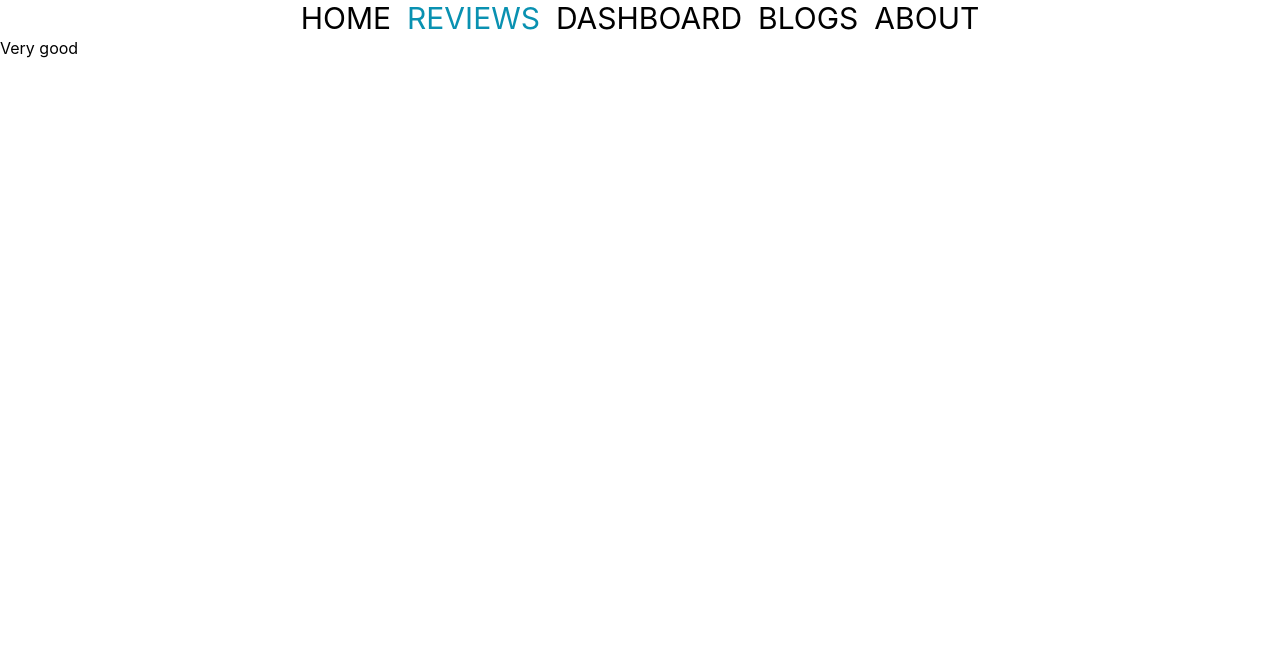
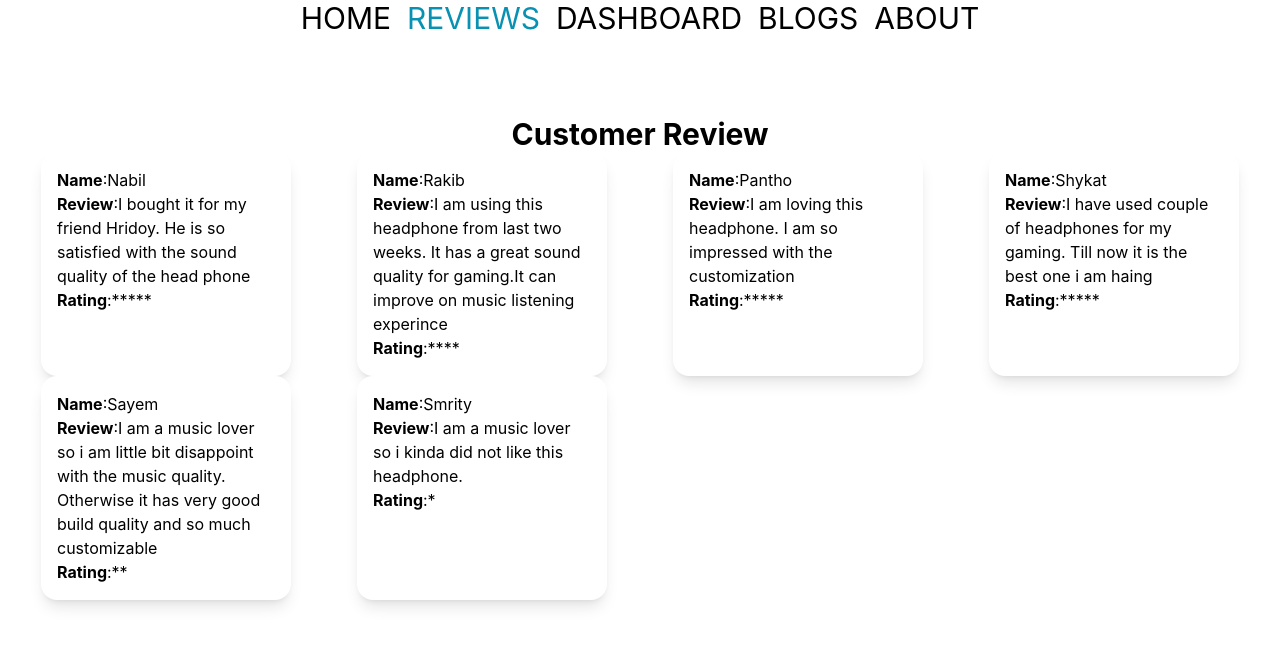
Before and after one commit to Hridoyshom/headohone-review, a React (Create React App) app: page /Reviews in a window 1280 px wide. Shown: the top 646 px of the page. Built offline with nearby package versions, Linux system fonts and the light colour scheme.

Commit message:
reviews showed

```diff
--- a/public/data.json
+++ b/public/data.json
@@ -3,36 +3,36 @@
         "id": 1,
         "name": "Nabil",
         "Review": "I bought it for my friend Hridoy. He is so satisfied with the sound quality of the head phone",
-        "Rating": "5*"
+        "Rating": "*****"
     },
     {
         "id": 2,
         "name": "Rakib",
         "Review": "I am using this headphone from last two weeks. It has a great sound quality for gaming.It can improve on music listening experince ",
-        "Rating": "4*"
+        "Rating": "****"
     },
     {
         "id": 3,
         "name": "Pantho",
         "Review": "I am loving this headphone. I am so impressed with the customization",
-        "Rating": "5*"
+        "Rating": "*****"
     },
     {
         "id": 4,
         "name": "Shykat",
         "Review": "I have used couple of headphones for my gaming. Till now it is the best one i am haing",
-        "Rating": "5*"
+        "Rating": "*****"
     },
     {
         "id": 5,
         "name": "Sayem",
         "Review": "I am a music lover so i am little bit disappoint with the music quality. Otherwise it has very good build quality and so much customizable ",
-        "Rating": "2*"
+        "Rating": "**"
     },
     {
         "id": 6,
         "name": "Smrity",
         "Review": "I am a music lover so i kinda did not like this headphone.",
-        "Rating": "1*"
+        "Rating": "*"
     }
 ]
--- /dev/null
+++ b/src/ReviewCard/ReviewCard.js
@@ -0,0 +1,14 @@
+import React from 'react';
+import Reviews from './../Reviews/Reviews';
+
+const ReviewCard = ({ review }) => {
+    return (
+        <div className='shadow-lg rounded-2xl w-[250px] bg-white p-4  ' >
+            <p><span className='font-bold' >Name</span>:{review.name}</p>
+            <p><span className='font-bold' >Review</span>:{review.Review}</p>
+            <p><span className='font-bold' >Rating</span>:{review.Rating}</p>
+        </div>
+    );
+};
+
+export default ReviewCard;
--- a/src/Reviews/Reviews.js
+++ b/src/Reviews/Reviews.js
@@ -1,9 +1,29 @@
-import React from 'react';
+import { data } from 'autoprefixer';
+import React, { useEffect, useState } from 'react';
+import ReviewCard from '../ReviewCard/ReviewCard';
 
 const Reviews = () => {
+    const [reviews, setReviews] = useState([])
+
+    useEffect(() => {
+        fetch("data.json")
+
+            .then(res => res.json())
+            .then(data => {
+                console.log(data)
+                setReviews(data)
+            }
+            );
+
+    }, [])
     return (
-        <div>
-            <h1>Very good</h1>
+        <div className='px-4 pt-20 pb-24 mx-auto md:px-2' >
+            <p className=' text-center text-3xl font-bold text-grey ' >Customer Review</p>
+            <div className='grid grid-cols-1 md:grid-cols-2 lg:grid-cols-3 xl:grid-cols-4 justify-items-center ' >
+                {reviews.map(review => (
+                    <ReviewCard key={review.id} review={review} />
+                ))}
+            </div>
         </div>
     );
 };
```
